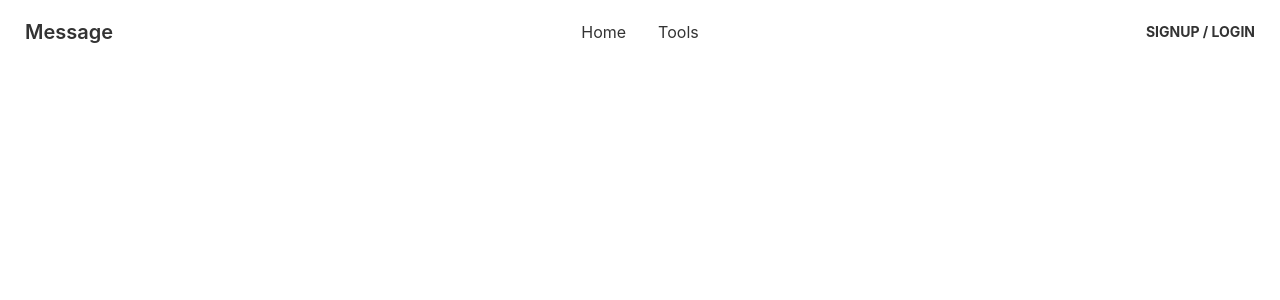
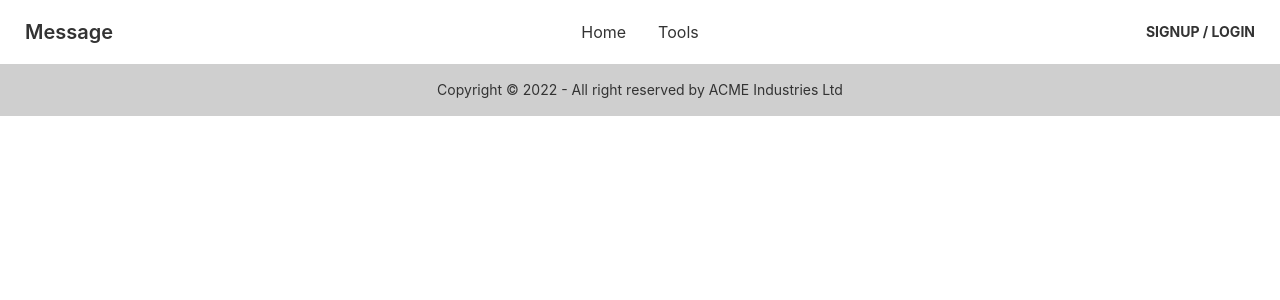
Before and after one commit to rakibul-wdp/chat-app-with-auth-system-firebase, a React (Create React App) app: page / in a window 1280 px wide. Shown: the top 300 px of the page. Built offline with nearby package versions, Linux system fonts and the light colour scheme; no server answers.

Commit message:
add simple footer

```diff
--- a/src/App.js
+++ b/src/App.js
@@ -1,6 +1,7 @@
 import { Route, Routes } from 'react-router-dom';
 import Login from './components/Login/Login';
 import SignUp from './components/Login/SignUp';
+import Footer from './components/Shared/Footer';
 import Navbar from './components/Shared/Navbar';
 
 function App() {
@@ -8,9 +9,10 @@
     <div>
       <Navbar />
       <Routes>
-        <Route path='/login' element={<Login />} />
+        <Route path='login' element={<Login />} />
         <Route path='signup' element={<SignUp />} />
       </Routes>
+      <Footer />
     </div>
   );
 }
--- /dev/null
+++ b/src/components/Shared/Footer.js
@@ -0,0 +1,13 @@
+import React from 'react';
+
+const Footer = () => {
+  return (
+    <footer className='footer footer-center p-4 bg-base-300 text-base-content'>
+      <div>
+        <p>Copyright © 2022 - All right reserved by ACME Industries Ltd</p>
+      </div>
+    </footer>
+  );
+};
+
+export default Footer;
```
